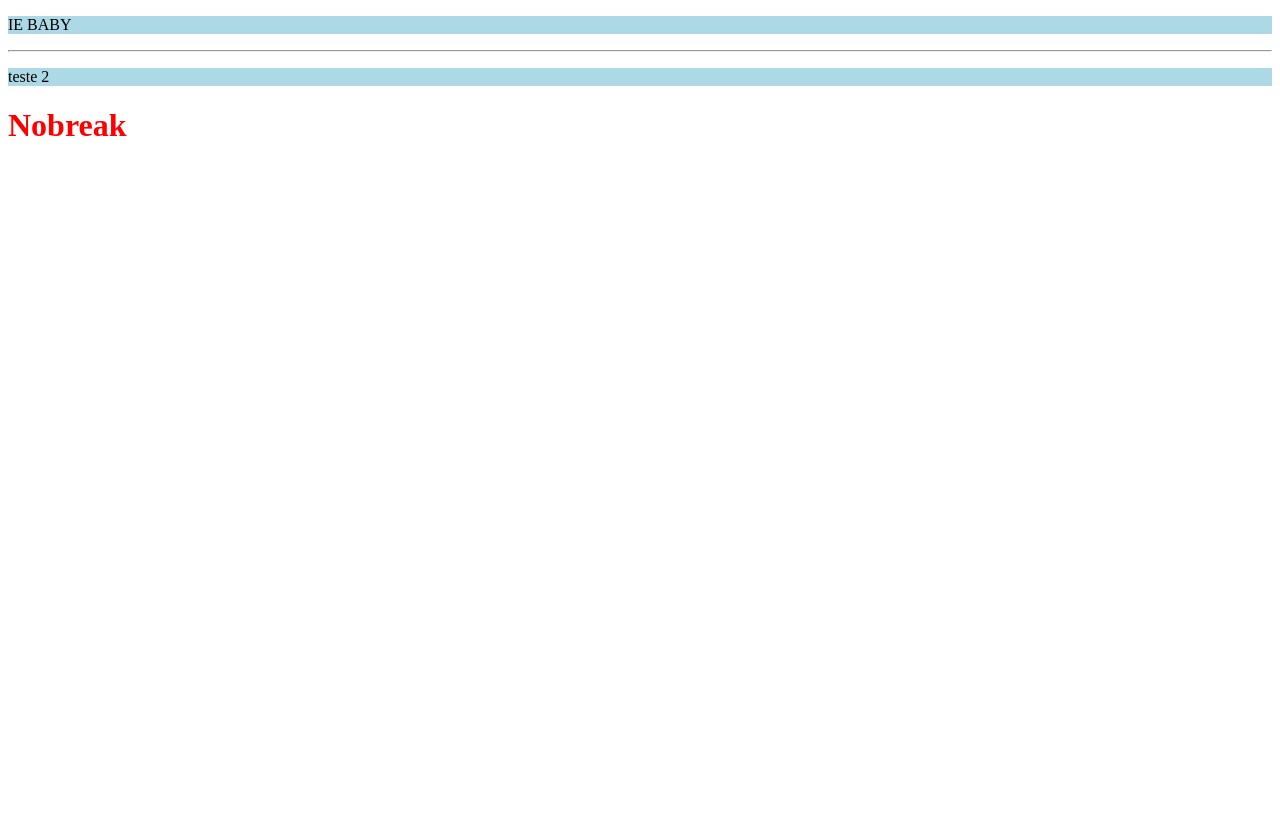
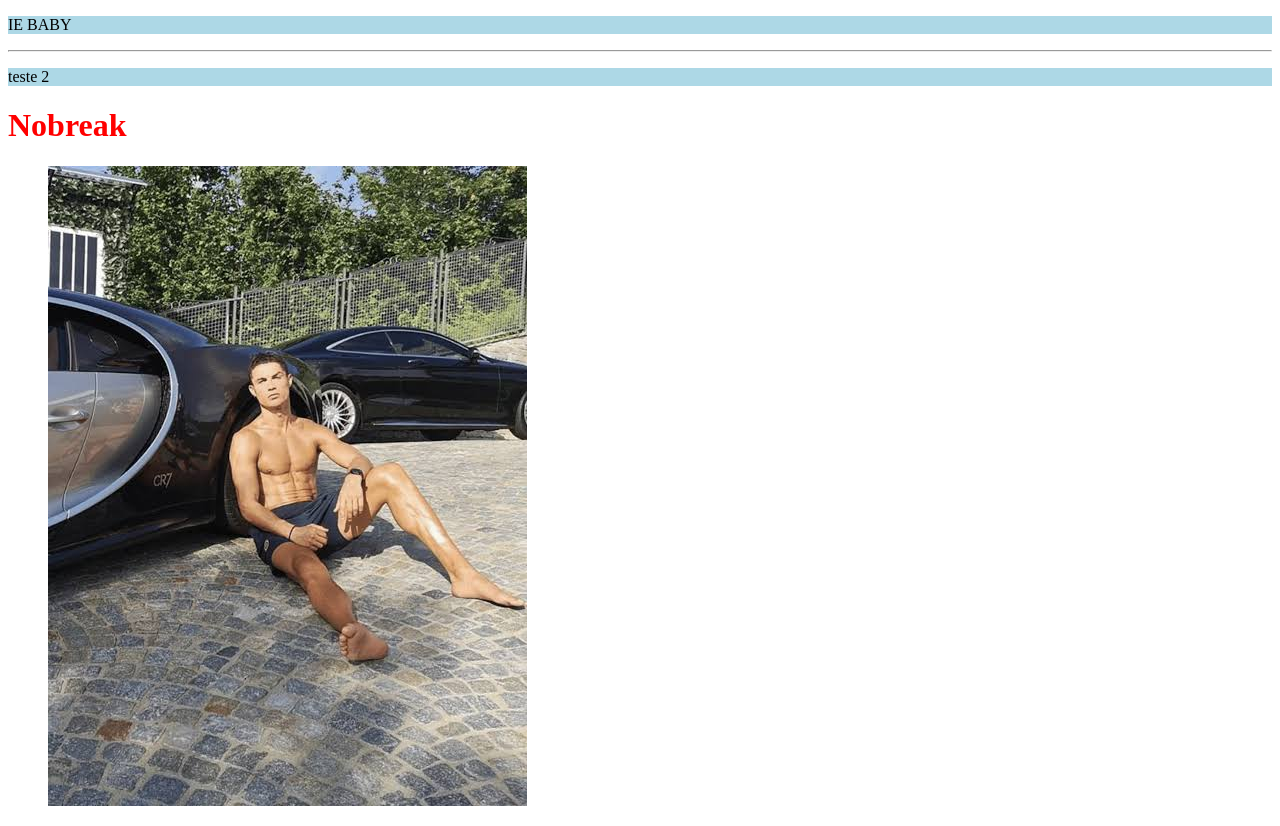
Before and after one commit to DaniloMikeTM/primeiro-repositorio, a plain HTML site: page index.html in a window 1280 px wide. Before the commit the page ends 800 px from the top, so only its background shows below. Drawn offline with Linux system fonts and the light colour scheme.

Commit message:
primeira versão

```diff
--- a/index.html
+++ b/index.html
@@ -9,5 +9,8 @@
         <hr>
         <p>teste 2</p>
         <h1>Nobreak</h1>
+        <figure>
+         <img src="mais.jfif";>
+        </figure>
     </body>
 </html>
```
Also changed, not shown: mais.jfif (added).
